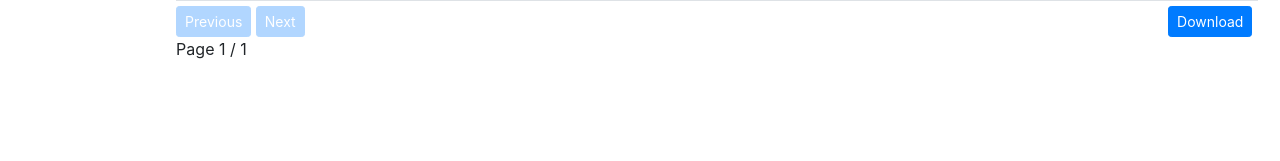
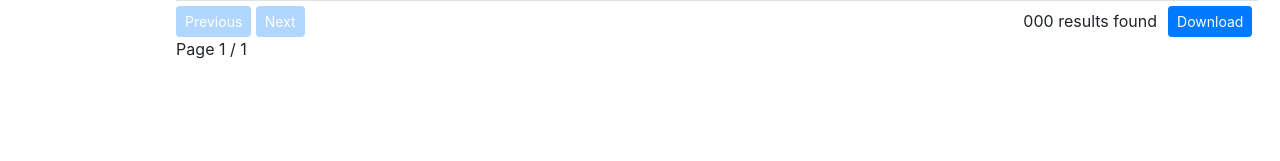
Before and after one commit to ML-Bioinfo-CEITEC/genome_browser, a Flask app: template api/templates/index.html in a window 1280 px wide. Shown: the part 639-800 px from the top of the page. Run offline with Flask 2, Linux system fonts and the light colour scheme; the template is opened without the code that fills it: most values are stand-ins (such as "Sample title", 1, 10 or a date in 2020); form fields are guessed from the names that the template uses; parts of the project's set-up code (start-up, migrations or seed data) failed here and were passed over; some libraries are stand-ins or nearby versions.

Commit message:
Add results count

```diff
--- a/api/routes.py
+++ b/api/routes.py
@@ -57,6 +57,7 @@ def search():
       rows=serialized,
       rows_per_page=ROWS_PER_PAGE,
       pages = pagination.pages,
+      number_of_results = query.count(),
       has_prev = pagination.has_prev,
       has_next = pagination.has_next,
       prev_page_url = url_for('genomic.search', page=params['page']-1, **args_without_page),
--- a/api/templates/lower_navigation_bar.html
+++ b/api/templates/bottom_navigation_bar.html
@@ -12,7 +12,9 @@
         {% endif %}
 
         {% if rows %}
-            <a href="{{download_url}}" type="button" class="btn btn-sm btn-primary" style="float: right; margin-right: 2.5%;">Download</a>
+            <a href="{{download_url}}" type="button" class="btn btn-sm btn-primary" style="float: right; margin-right: 2.5%; ">Download</a>
+            {% set results_count_text = 'result found' if number_of_results == 1 else 'results found' %}
+            <span style="float: right; margin-right: 1%; margin-top: 0.25%;">{{number_of_results}} {{results_count_text}}</span>
         {% endif %}
         <div>Page {{params['page']}} / {{pages}}</div>
     {% else %}
--- a/api/templates/index.html
+++ b/api/templates/index.html
@@ -30,7 +30,7 @@
         <div style="padding-left: 2%;">
             {% include 'search_form.html' %}
             {% include 'result_table.html' %}
-            {% include 'lower_navigation_bar.html' %}
+            {% include 'bottom_navigation_bar.html' %}
         </div>
     </body>
 </html>
```
